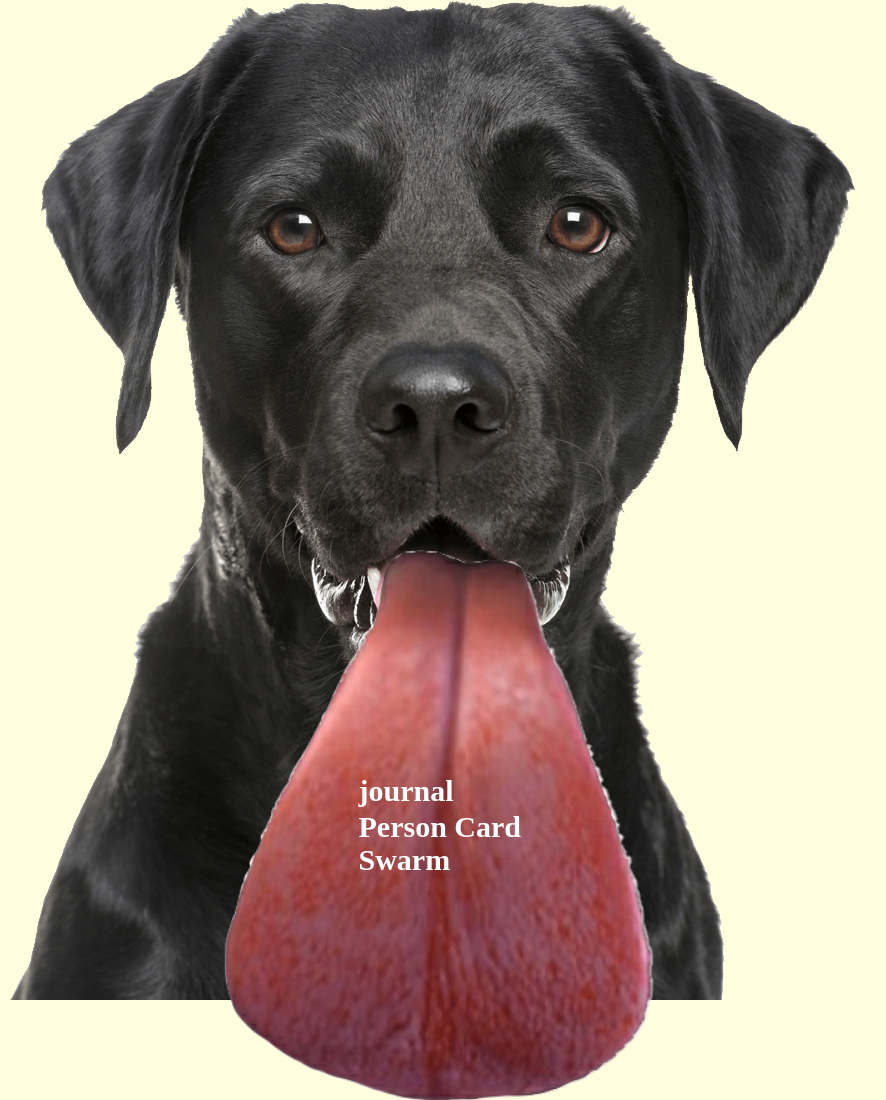
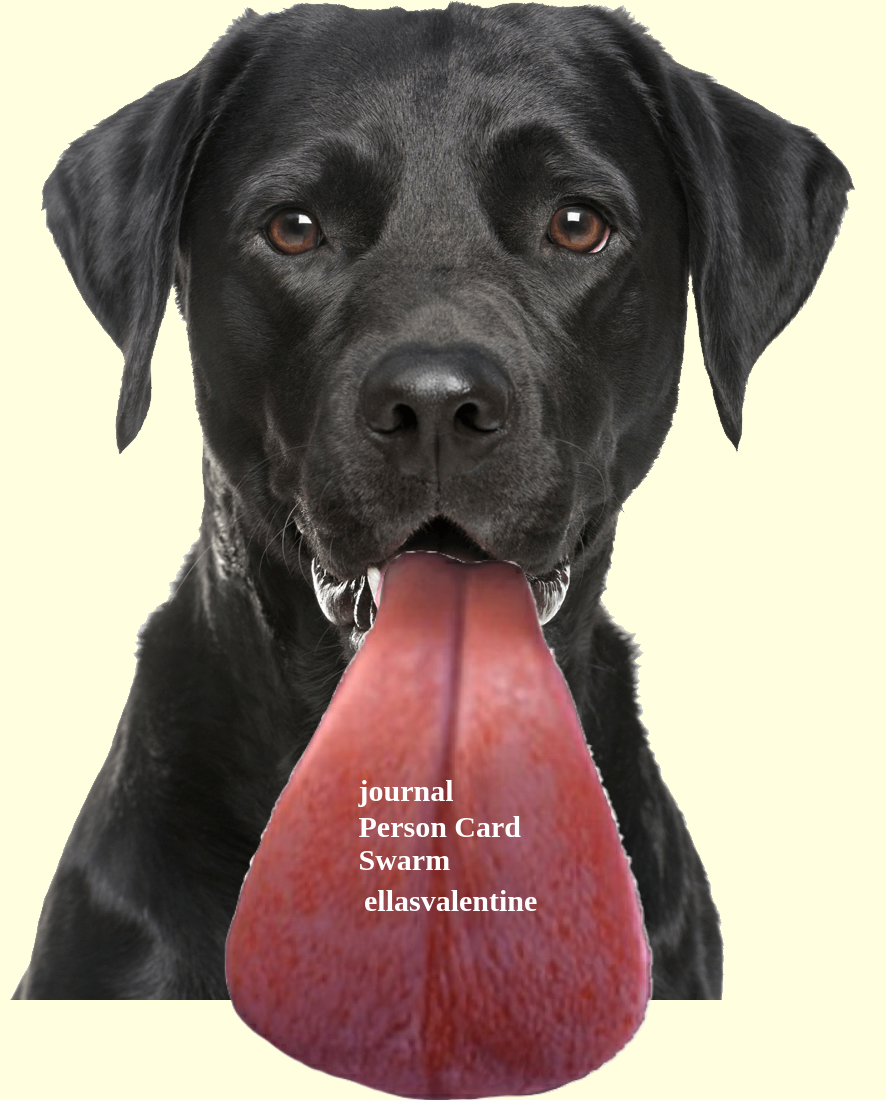
Before and after one commit to c23hc1/c23hc1.github.io, a plain HTML site: page index.html in a window 1280 px wide. Shown: the top 1100 px of the page, without its empty margins (34-920 px from the left). Drawn offline with Linux system fonts and the light colour scheme.

Commit message:
Push to GitHub!

```diff
--- a/index.html
+++ b/index.html
@@ -81,6 +81,17 @@
 	color: white;
 	font-weight: bold;
 }
+#ellasvalentine{
+	left:36%;
+	top:36%;
+	position:relative;
+}
+#ellasvalentine a {
+	text-decoration: none;
+	font-size: 30px;
+	color: white;
+	font-weight: bold;
+}
 @keyframes tongue-out{
 	from{background-position:0px -248px;}
 
@@ -108,6 +119,9 @@
 			<div id="swarm">
 				<a href="swarm.html">Swarm</a>
 			</div>
+			<div id="ellasvalentine">
+				<a href="ellasvalentine.html">ellasvalentine</a>
+			</div>
 
 		</div>
 	</div>
```
Also changed, not shown: journal.html (+12 -0 lines).
